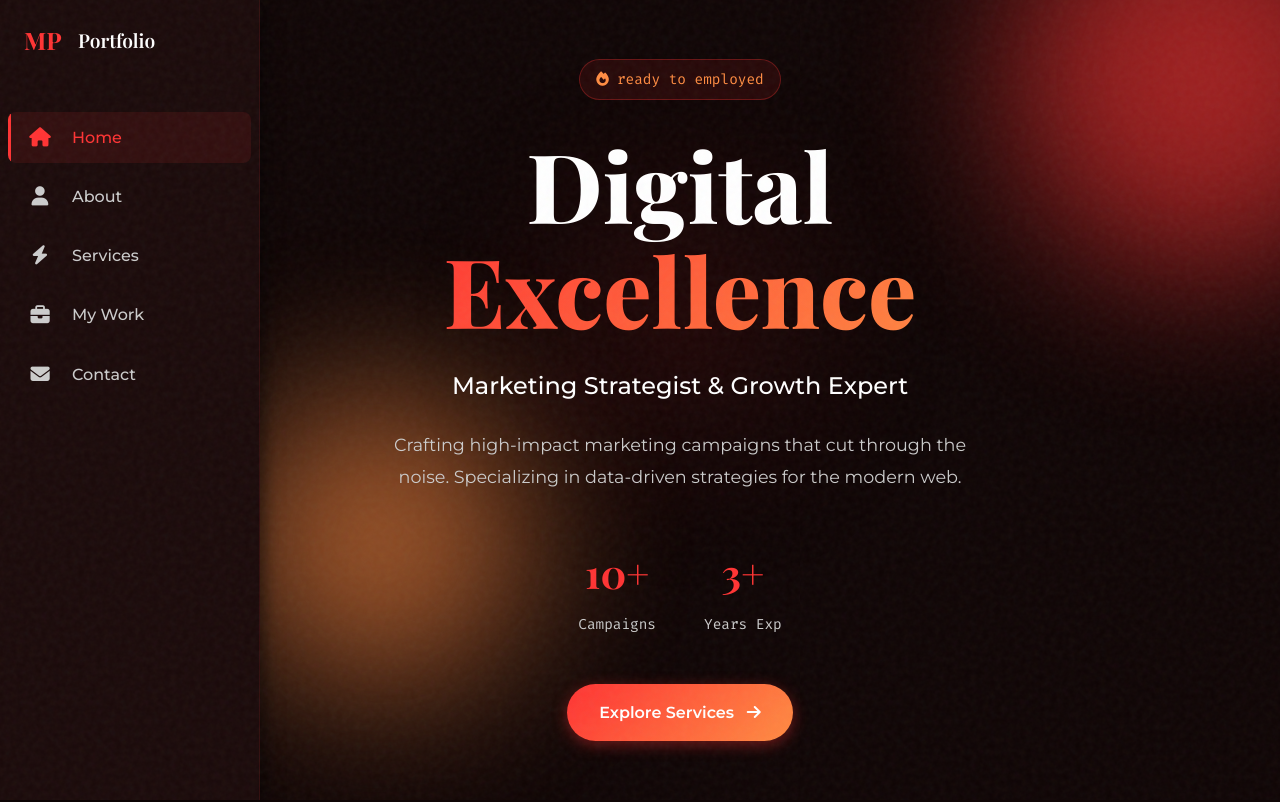
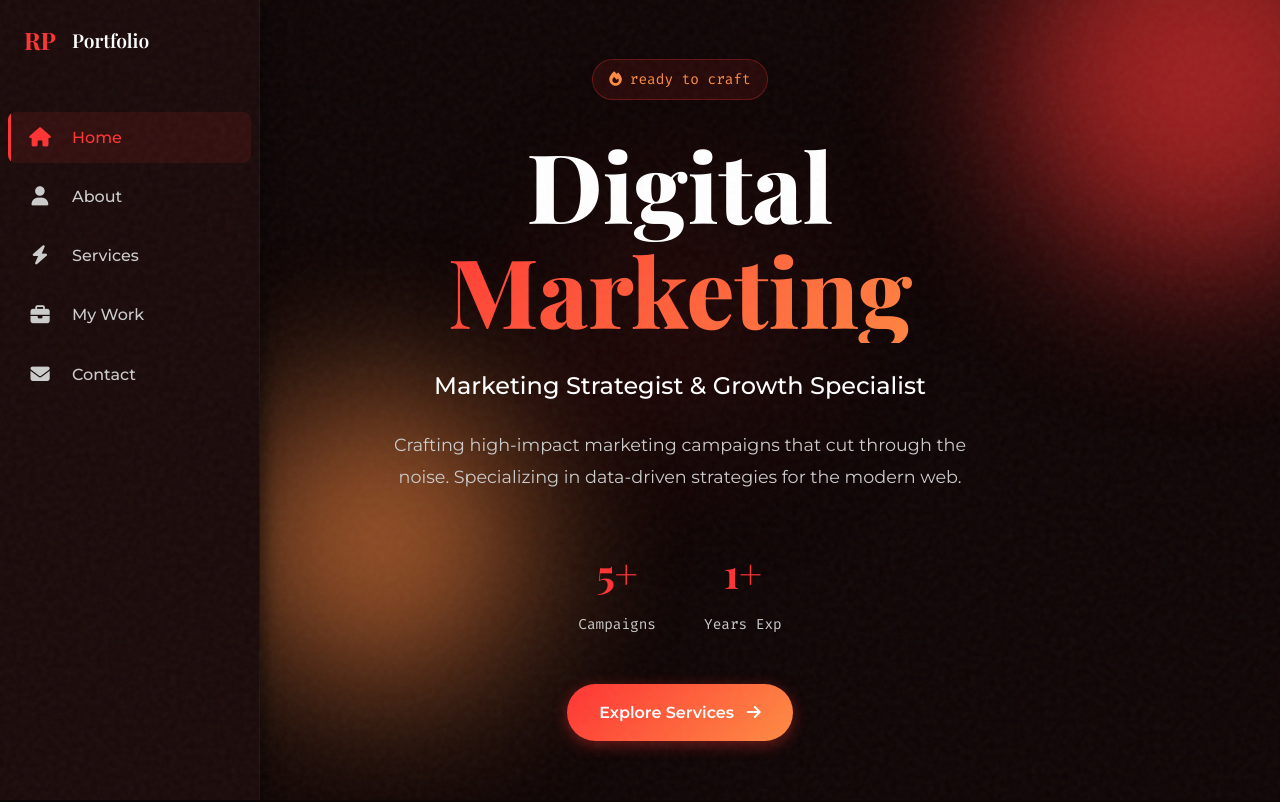
Before and after one commit to drheinz47/Portfolio, a plain HTML site: page index.html in a window 1280 px wide. Shown: the top 802 px of the page. Drawn offline with nearby package versions, Linux system fonts and the light colour scheme.

Commit message:
push pull legs

```diff
--- a/index.html
+++ b/index.html
@@ -28,14 +28,14 @@
         <div class="loading-bar">
           <div class="loading-progress"></div>
         </div>
-        <p class="loading-text">weeeeeeeeeeeeeeeeeeee Digital Growth</p>
+        <p class="loading-text">Preparing for Digital Growth</p>
       </div>
     </div>
 
     <!-- Sidebar Navigation (Desktop) -->
     <nav class="sidebar">
       <div class="sidebar-header">
-        <div class="logo-icon">MP</div>
+        <div class="logo-icon">RP</div>
         <span class="logo-text">Portfolio</span>
       </div>
 
@@ -111,16 +111,16 @@
         <div class="hero-content">
           <div class="hero-badge" data-aos="fade-up">
             <i class="fas fa-fire"></i>
-            <span>ready to employed</span>
+            <span>ready to craft</span>
           </div>
 
           <h1 class="hero-title" data-aos="fade-up" data-aos-delay="200">
             <span class="title-line">Digital</span>
-            <span class="title-line gradient-text">Excellence</span>
+            <span class="title-line gradient-text">Marketing</span>
           </h1>
 
           <p class="hero-subtitle" data-aos="fade-up" data-aos-delay="400">
-            Marketing Strategist & Growth Expert
+            Marketing Strategist & Growth Specialist
           </p>
 
           <p class="hero-description" data-aos="fade-up" data-aos-delay="600">
@@ -130,11 +130,11 @@
 
           <div class="hero-stats" data-aos="fade-up" data-aos-delay="800">
             <div class="stat">
-              <span class="stat-number">10+</span>
+              <span class="stat-number">5+</span>
               <span class="stat-label">Campaigns</span>
             </div>
             <div class="stat">
-              <span class="stat-number">3+</span>
+              <span class="stat-number">1+</span>
               <span class="stat-label">Years Exp</span>
             </div>
           </div>
@@ -201,7 +201,7 @@
                 </div>
                 <div class="skill-item">
                   <div class="skill-icon"><i class="fas fa-ad"></i></div>
-                  <span>PPC</span>
+                  <span>Branding</span>
                   <div class="skill-level" data-level="85"></div>
                 </div>
                 <div class="skill-item">
@@ -310,7 +310,7 @@
             <p>
               Ready to take your marketing to the next level? Let's connect.
             </p>
-            <a href="mailto:example@email.com" class="btn btn-primary"
+            <a href="mailto:ourariworld@email.com" class="btn btn-primary"
               >Say Hello</a
             >
           </div>
```
